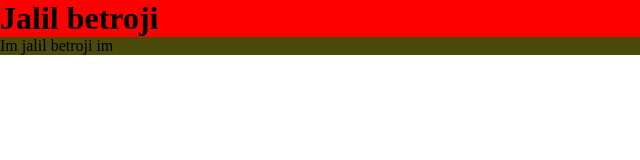
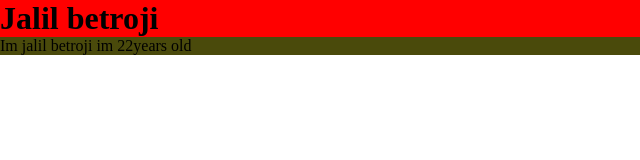
Before and after one commit to Jalil-Betroji/testttt, a plain HTML site: page index.html in a window 1280 px wide. Shown: the full height of the page, 0-640 px from the left. Drawn offline with Linux system fonts and the light colour scheme.

Commit message:
second commit

```diff
--- a/index.html
+++ b/index.html
@@ -8,6 +8,6 @@
 </head>
 <body>
     <h1>Jalil betroji</h1>
-    <p>Im jalil betroji im </p>
+    <p>Im jalil betroji im 22years old </p>
 </body>
 </html>
```
